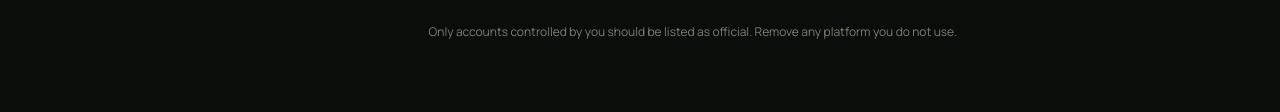
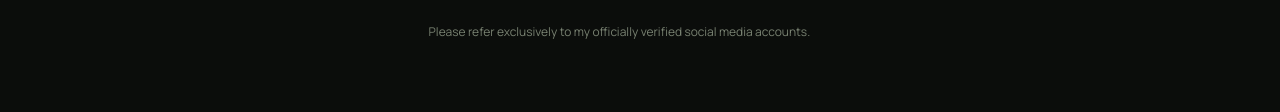
Before and after one commit to beluprime/beluprime.github.io, a plain HTML site: page index.html in a window 1280 px wide. Shown: the part 3159-3271 px from the top of the page. Drawn offline with nearby package versions, Linux system fonts and the light colour scheme.

Commit message:
Update index.html

```diff
--- a/index.html
+++ b/index.html
@@ -106,7 +106,7 @@
           <a href="https://www.facebook.com/" target="_blank" rel="noopener noreferrer"><span>Facebook</span><span>Add your profile ↗</span></a>
           <a href="https://www.linkedin.com/" target="_blank" rel="noopener noreferrer"><span>LinkedIn</span><span>Add your profile ↗</span></a>
         </div>
-        <p class="small-note">Only accounts controlled by you should be listed as official. Remove any platform you do not use.</p>
+        <p class="small-note">Please refer exclusively to my officially verified social media accounts.</p>
       </div>
     </section>
   </main>
```
